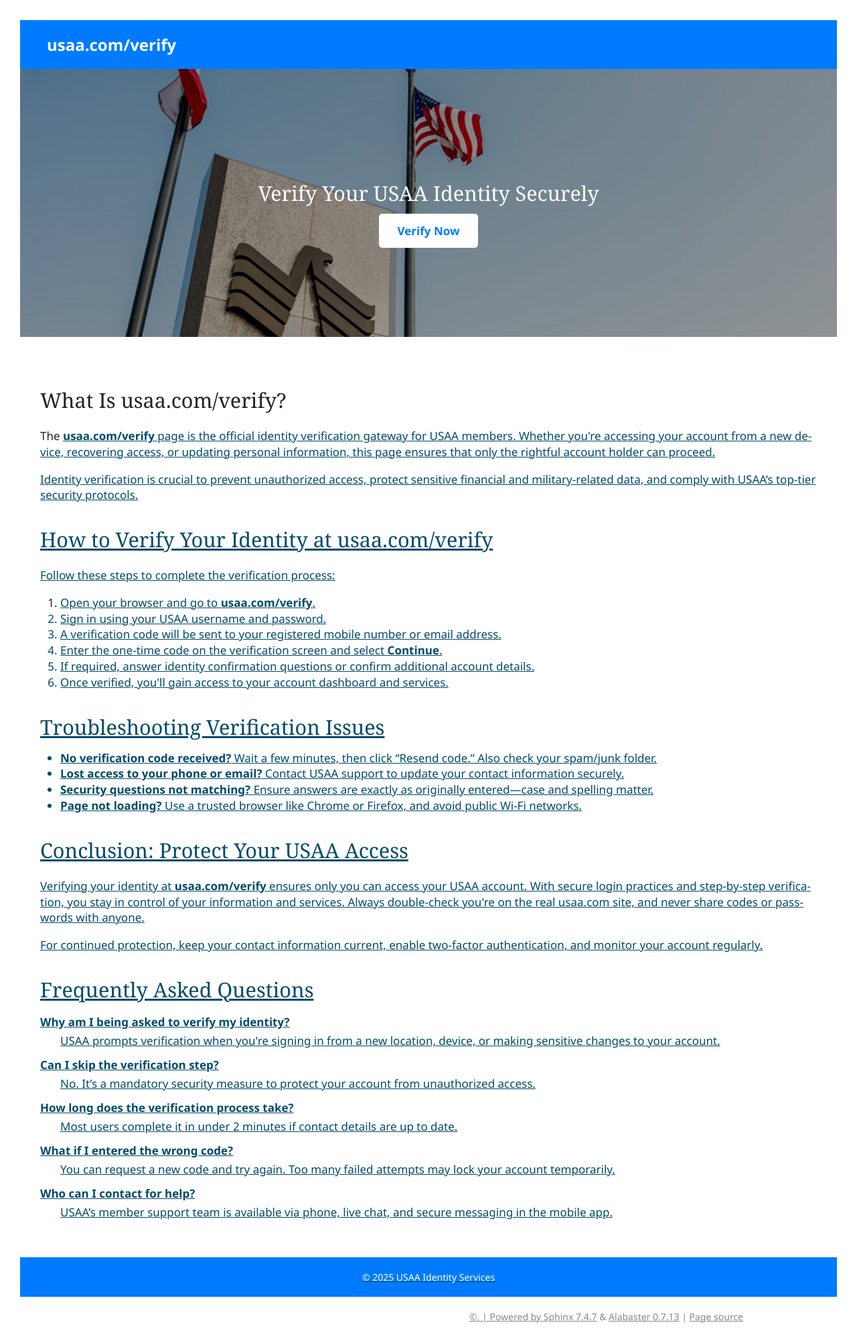
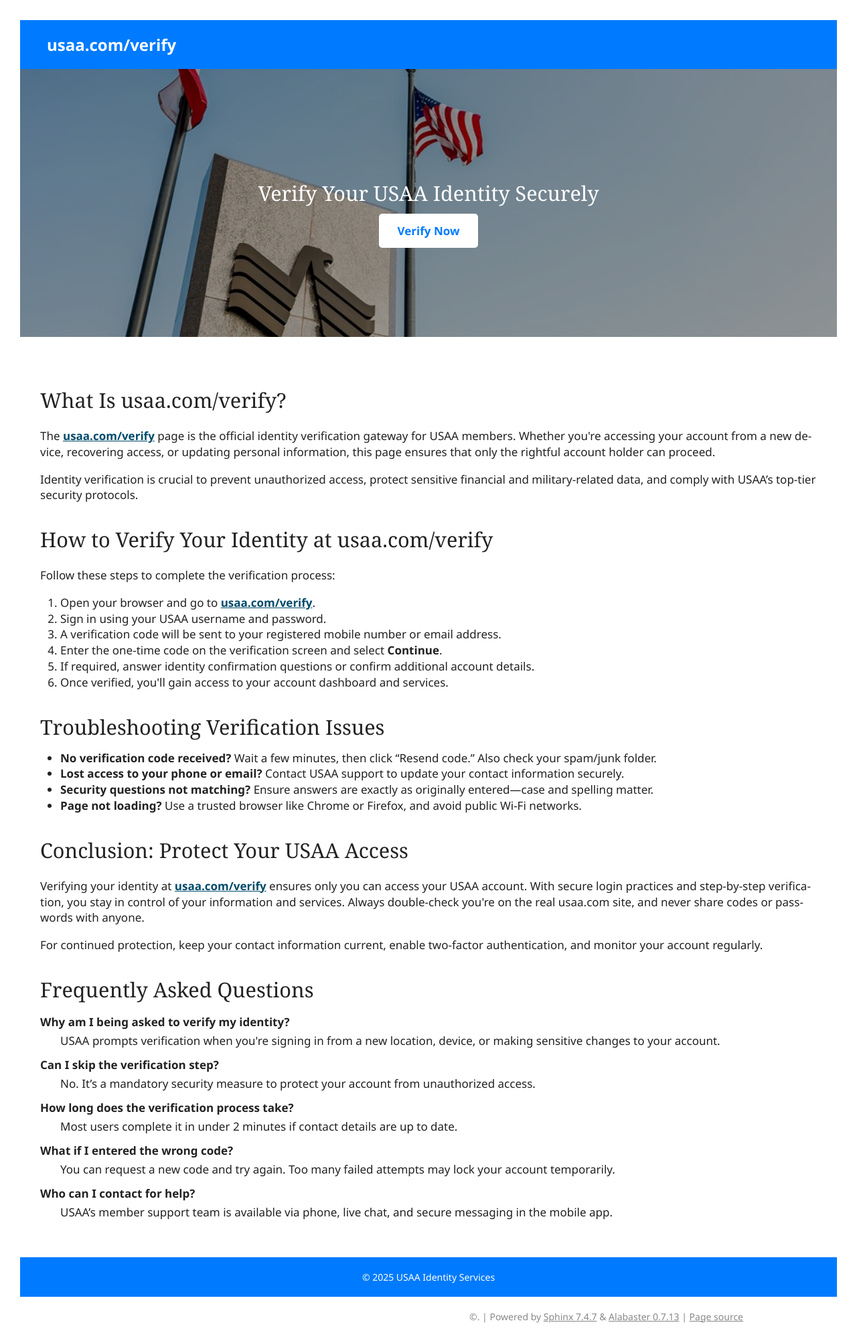
Before and after one commit to vishdoms/usaa-com-verify, a Sphinx documentation site: the page built from docs/index.rst, in a window 1280 px wide. Shown: the whole page at 67% size. Built offline with Sphinx 7.4.7, drawn with Linux system fonts in a browser that asks for light colours.

```diff
--- a/docs/index.rst
+++ b/docs/index.rst
@@ -21,7 +21,7 @@ Steps to Verify Your USAA Identity Using usaa.com/verify
 
      <h2>What Is usaa.com/verify?</h2>
      <p>
-       The <strong><a href="https://www.google.com/url?q=https%3A%2F%2Fbcetsamba.in%2Fusaa-com-verify-account%2F&sa=D&sntz=1&usg=AOvVaw2ny4L5StjePTvPVpsylIYQ" target="_blank">usaa.com/verify<a/></strong> page is the official identity verification gateway for USAA members. Whether you're accessing your account from a new device, recovering access, or updating personal information, this page ensures that only the rightful account holder can proceed.
+       The <strong><a href="https://www.google.com/url?q=https%3A%2F%2Fbcetsamba.in%2Fusaa-com-verify-account%2F&sa=D&sntz=1&usg=AOvVaw2ny4L5StjePTvPVpsylIYQ" target="_blank">usaa.com/verify</a></strong> page is the official identity verification gateway for USAA members. Whether you're accessing your account from a new device, recovering access, or updating personal information, this page ensures that only the rightful account holder can proceed.
      </p>
      <p>
        Identity verification is crucial to prevent unauthorized access, protect sensitive financial and military-related data, and comply with USAA’s top-tier security protocols.
@@ -30,7 +30,7 @@ Steps to Verify Your USAA Identity Using usaa.com/verify
      <h2>How to Verify Your Identity at usaa.com/verify</h2>
      <p>Follow these steps to complete the verification process:</p>
      <ol>
-       <li>Open your browser and go to <strong><a href="https://www.google.com/url?q=https%3A%2F%2Fbcetsamba.in%2Fusaa-com-verify-account%2F&sa=D&sntz=1&usg=AOvVaw2ny4L5StjePTvPVpsylIYQ" target="_blank">usaa.com/verify<a/></strong>.</li>
+       <li>Open your browser and go to <strong><a href="https://www.google.com/url?q=https%3A%2F%2Fbcetsamba.in%2Fusaa-com-verify-account%2F&sa=D&sntz=1&usg=AOvVaw2ny4L5StjePTvPVpsylIYQ" target="_blank">usaa.com/verify</a></strong>.</li>
        <li>Sign in using your USAA username and password.</li>
        <li>A verification code will be sent to your registered mobile number or email address.</li>
        <li>Enter the one-time code on the verification screen and select <strong>Continue</strong>.</li>
@@ -48,7 +48,7 @@ Steps to Verify Your USAA Identity Using usaa.com/verify
 
      <h2>Conclusion: Protect Your USAA Access</h2>
      <p>
-       Verifying your identity at <strong><a href="https://www.google.com/url?q=https%3A%2F%2Fbcetsamba.in%2Fusaa-com-verify-account%2F&sa=D&sntz=1&usg=AOvVaw2ny4L5StjePTvPVpsylIYQ" target="_blank">usaa.com/verify<a/></strong> ensures only you can access your USAA account. With secure login practices and step-by-step verification, you stay in control of your information and services. Always double-check you're on the real usaa.com site, and never share codes or passwords with anyone.
+       Verifying your identity at <strong><a href="https://www.google.com/url?q=https%3A%2F%2Fbcetsamba.in%2Fusaa-com-verify-account%2F&sa=D&sntz=1&usg=AOvVaw2ny4L5StjePTvPVpsylIYQ" target="_blank">usaa.com/verify</a></strong> ensures only you can access your USAA account. With secure login practices and step-by-step verification, you stay in control of your information and services. Always double-check you're on the real usaa.com site, and never share codes or passwords with anyone.
      </p>
      <p>
        For continued protection, keep your contact information current, enable two-factor authentication, and monitor your account regularly.
```
